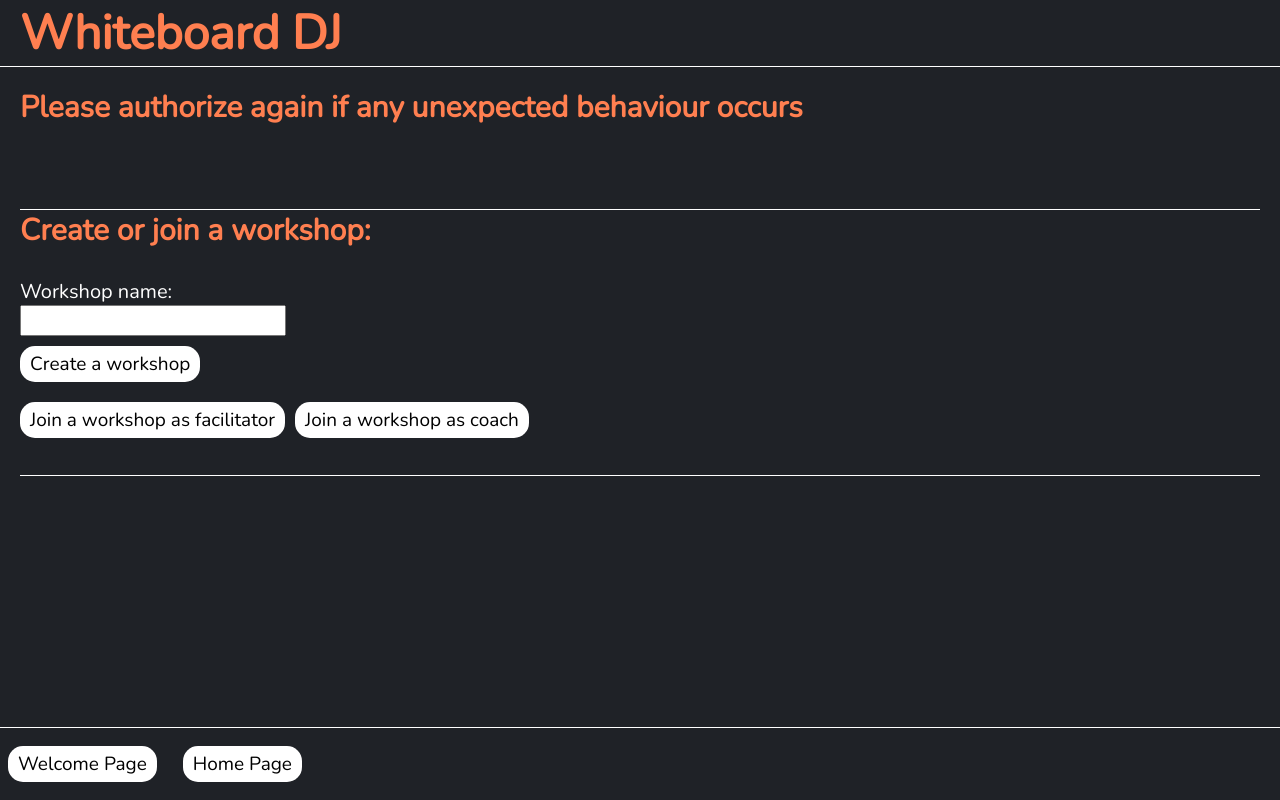
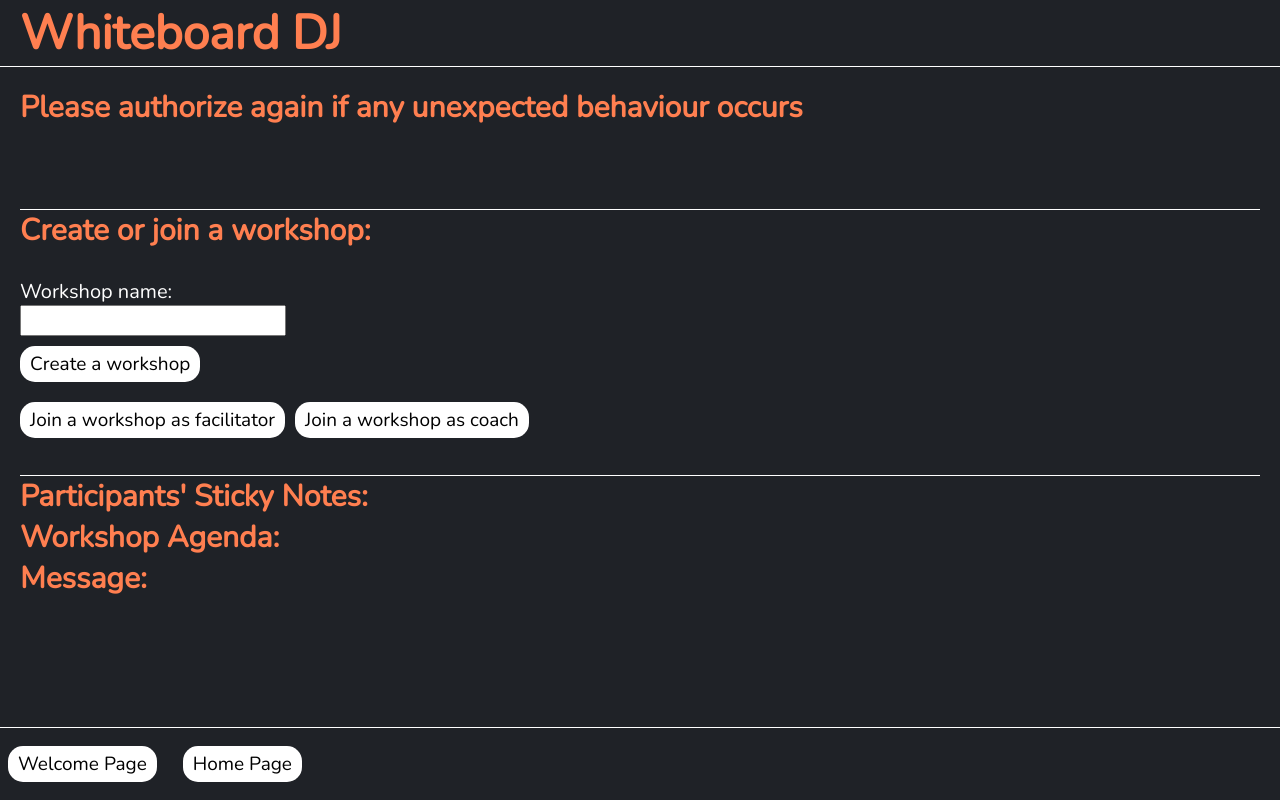
Before and after one commit to Devon0216/Frontend_edit, a React (Create React App) app: page /dash/authorize in a window 1280 px wide. Built offline with nearby package versions, Linux system fonts and the light colour scheme.

Commit message:
corrected collapse

```diff
--- a/src/features/miro/MiroAuthorize.js
+++ b/src/features/miro/MiroAuthorize.js
@@ -2337,9 +2337,9 @@ const MiroAuthorize = () => {
 
 
 
-
-            <div id="notesSection"  class="section" onClick={toggleNotesSection} hidden={notesSectionCollapsed}>
-              <h1 className="sectionHeading">Participants' Sticky Notes: </h1>
+            <h1 className="sectionHeading" onClick={toggleNotesSection}>Participants' Sticky Notes: </h1>
+            <div id="notesSection"  class="section"  hidden={notesSectionCollapsed}>
+
               <button class="button-orange" onClick={getNotes} >Get Participants Notes</button>
               <button class="button-orange" onClick={addNotesToWorkshop} id="saveNotesButton">Save sticky notes to workshop</button>
               <p class="errorMessage" id="notesButtonError"></p>
@@ -2384,9 +2384,9 @@ const MiroAuthorize = () => {
 
 
 
-
-            <div id="agendaSection" class="section" onClick={toggleAgendaSection} hidden={agendaSectionCollapsed}>
-              <h1 className="sectionHeading">Workshop Agenda:</h1>
+            <h1 className="sectionHeading" onClick={toggleAgendaSection}>Workshop Agenda:</h1>
+            <div id="agendaSection" class="section"  hidden={agendaSectionCollapsed}>
+
               <table className="table_agenda ">
                 <thead className="table__thead">
                   <tr>
@@ -2497,9 +2497,9 @@ const MiroAuthorize = () => {
 
 
 
-
-            <div id="messageSection" class="section" onClick={toggleMessageSection} hidden={messageSectionCollapsed}>
-              <h1 className="sectionHeading">Message: </h1>
+            <h1 className="sectionHeading" onClick={toggleMessageSection}>Message: </h1>
+            <div id="messageSection" class="section" hidden={messageSectionCollapsed}>
+
               <label class="errorMessage" id="messageError"></label>
               <br></br>
               <br></br>
```
